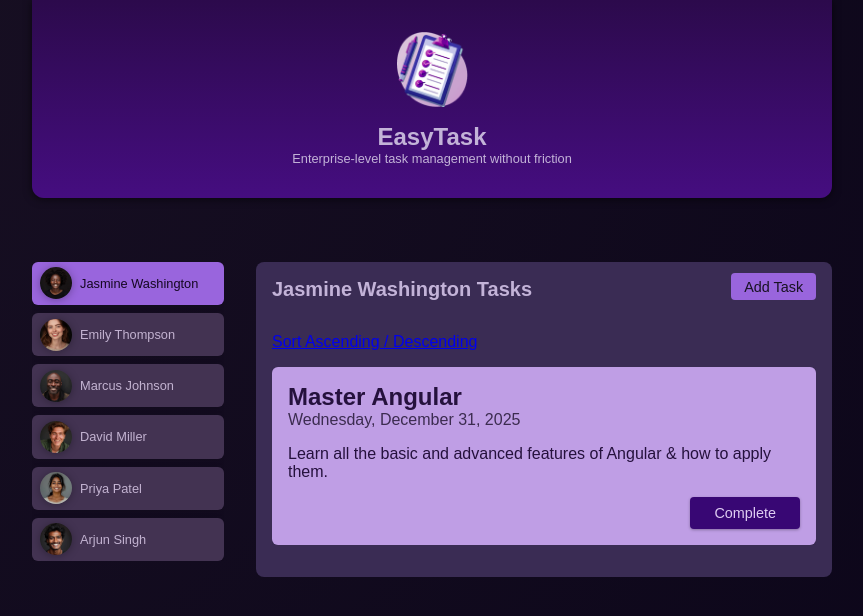
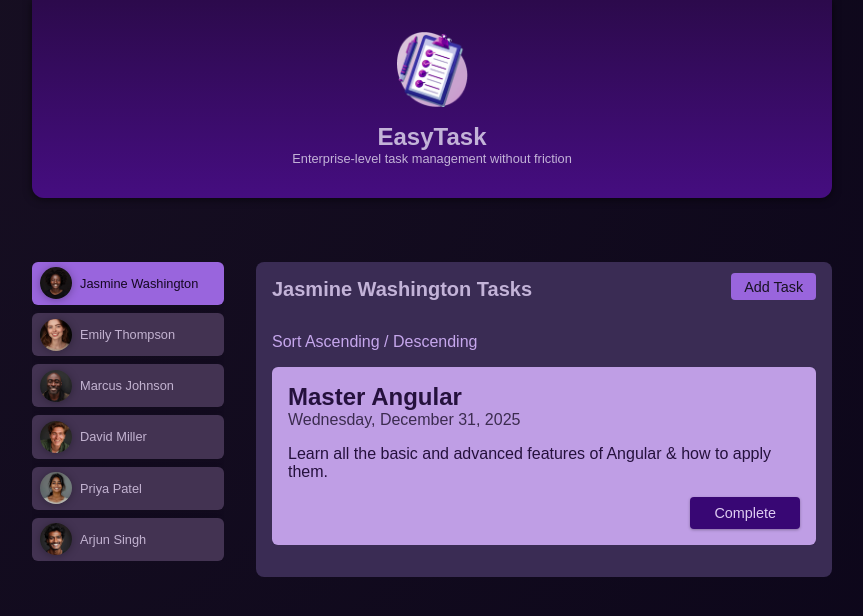
Before and after one commit to stephaniemicah/routing, an Angular app: page /users/u1/tasks in a window 1280 px wide. Shown: the top 616 px of the page, without its empty margins (208-1071 px from the left). Built offline with nearby package versions, Linux system fonts and the light colour scheme.

Commit message:
Update styles for a

```diff
--- a/src/app/tasks/tasks.component.css
+++ b/src/app/tasks/tasks.component.css
@@ -1,3 +1,13 @@
+a {
+  text-decoration: none;
+  color: #c6a7ed;
+}
+
+a:hover,
+a:active {
+  color: #9b79c6;
+}
+
 ul {
   list-style: none;
   margin: 1rem 0;
```
